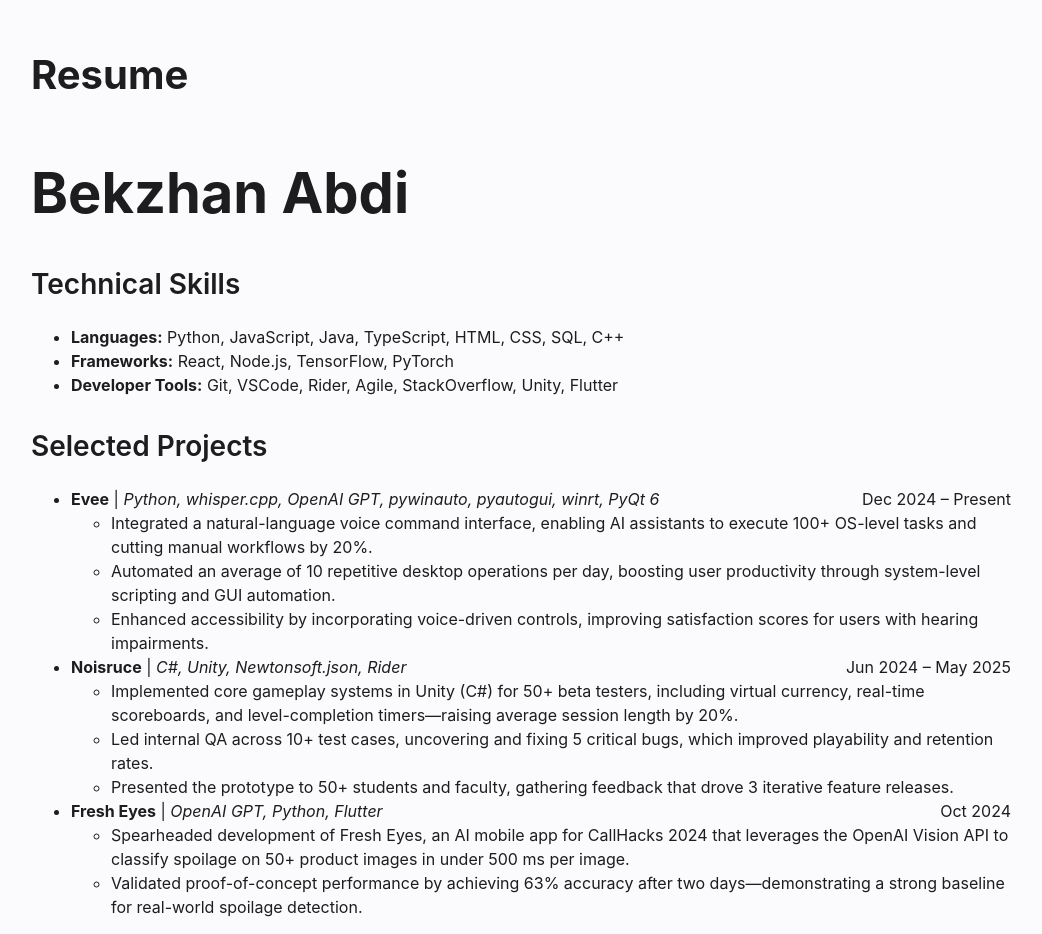
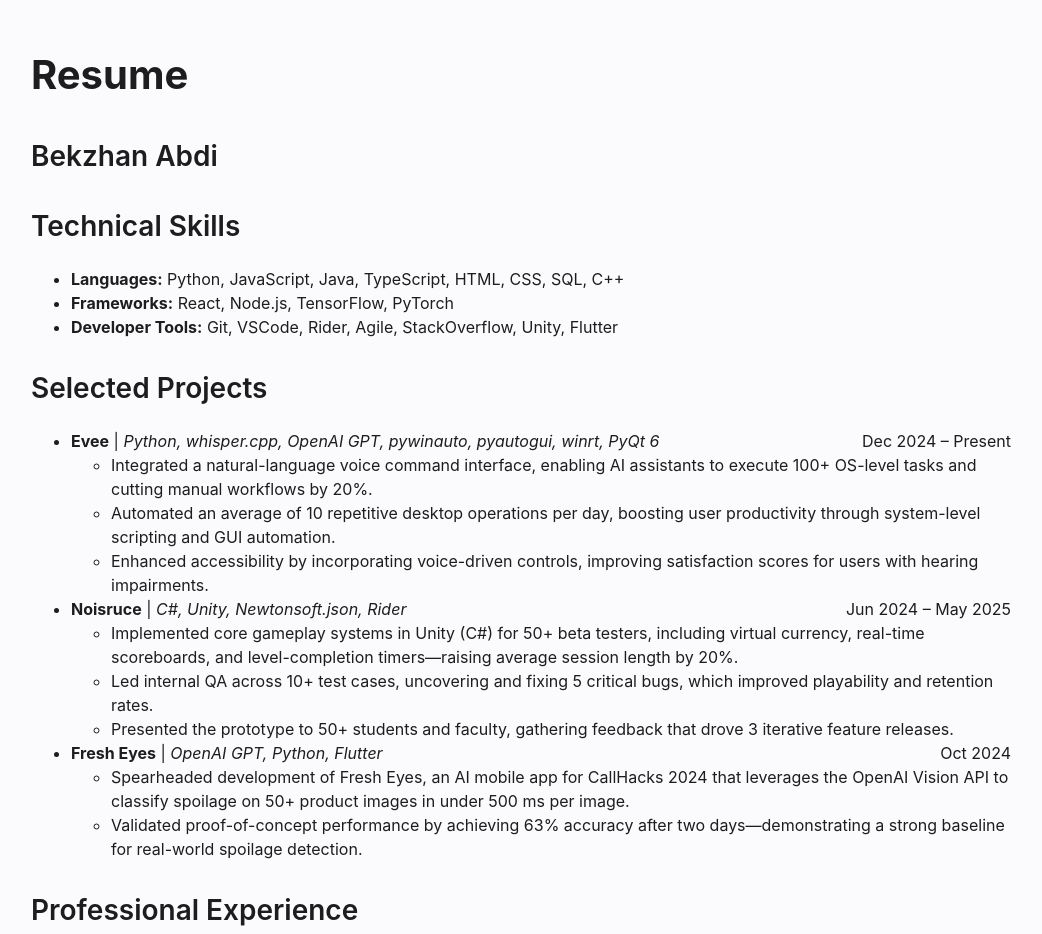
Before and after one commit to theonlybex/theonlybex.github.io, a plain HTML site: page index.html in a window 1280 px wide. Shown: the part 3980-4914 px from the top of the page, without its empty margins (119-1161 px from the left). Drawn offline with Linux system fonts and the light colour scheme.

Commit message:
minor changes to design

```diff
--- a/style.css
+++ b/style.css
@@ -422,3 +422,10 @@ body {
         min-width: 100%;
     }
 }
+
+/* Make the name in the resume section smaller than the Resume heading */
+.resume-section h1 {
+  font-size: 28px;
+  font-weight: 600;
+  margin-bottom: 10px;
+}
```
